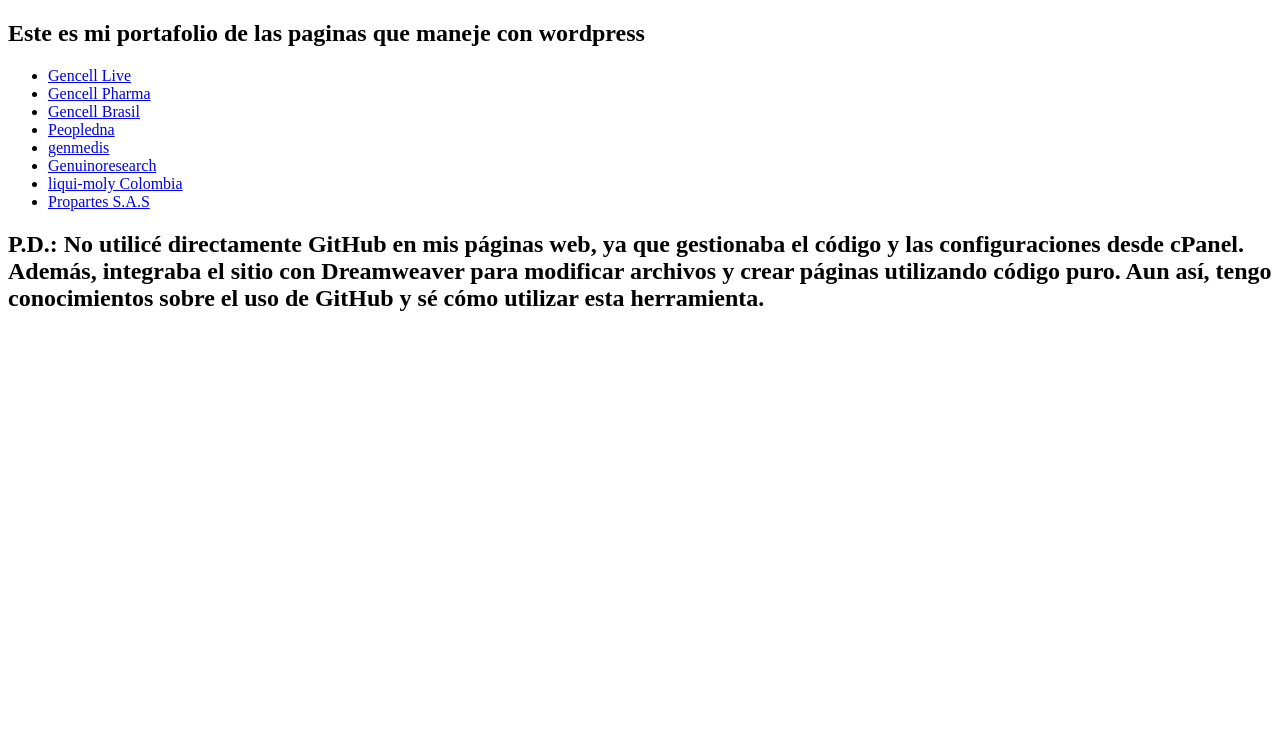
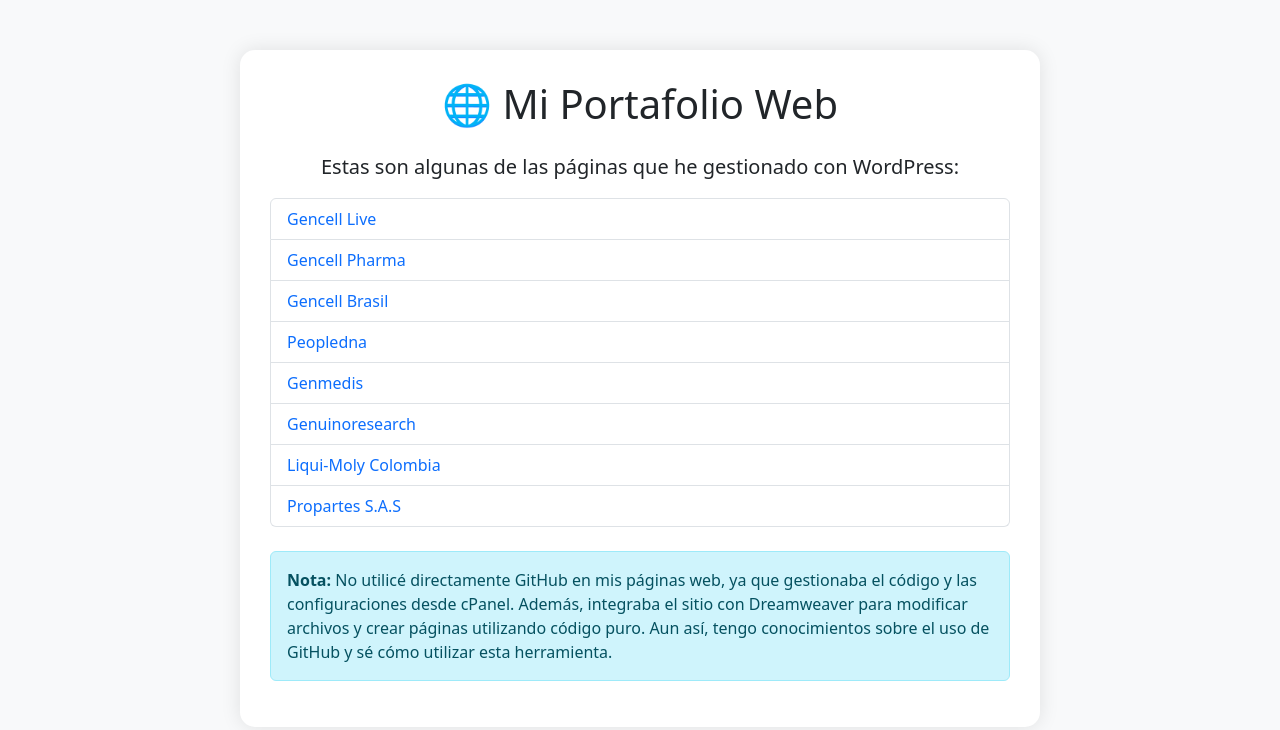
Before and after one commit to Javierg145/Githubpages, a plain HTML site: page index.html in a window 1280 px wide. Drawn offline with nearby package versions, Linux system fonts and the light colour scheme.

Commit message:
Update index.html

```diff
--- a/index.html
+++ b/index.html
@@ -1,22 +1,55 @@
 <!doctype html>
-<html>
+<html lang="es">
 <head>
-<meta charset="utf-8">
-<title>Paginas Web</title>
+  <meta charset="utf-8">
+  <title>Portafolio Web</title>
+  <meta name="viewport" content="width=device-width, initial-scale=1">
+  <!-- Bootstrap CSS -->
+  <link href="https://cdn.jsdelivr.net/npm/bootstrap@5.3.2/dist/css/bootstrap.min.css" rel="stylesheet">
+  <style>
+    body {
+      background-color: #f8f9fa;
+    }
+    .portafolio-container {
+      max-width: 800px;
+      margin: 50px auto;
+      background-color: #ffffff;
+      padding: 30px;
+      border-radius: 15px;
+      box-shadow: 0 0 20px rgba(0, 0, 0, 0.1);
+    }
+    .list-group-item a {
+      text-decoration: none;
+      color: #0d6efd;
+    }
+    .list-group-item a:hover {
+      text-decoration: underline;
+    }
+  </style>
 </head>
 <body>
-<h2>Este es mi portafolio de las paginas que maneje con wordpress</h2>
-<ul>
-  <li><a href="https://gencell.live">Gencell Live</a></li>
-  <li><a href="https://gencellpharma.com">Gencell Pharma</a></li>
-  <li><a href="https://gencell.com.br">Gencell Brasil</a></li>
-  <li><a href="https://peopledna.com.co">Peopledna</a></li>
-  <li><a href="https://genmedis.com">genmedis</a></li>
-  <li><a href="https://genuinoresearch.com">Genuinoresearch</a></li>
-  <li><a href="https://liqui-moly.com.co">liqui-moly Colombia</a></li>
-  <li><a href="https://www.propartes.com">Propartes S.A.S</a></li>
-</ul>
 
-<h2> P.D.: No utilicé directamente GitHub en mis páginas web, ya que gestionaba el código y las configuraciones desde cPanel. Además, integraba el sitio con Dreamweaver para modificar archivos y crear páginas utilizando código puro. Aun así, tengo conocimientos sobre el uso de GitHub y sé cómo utilizar esta herramienta.</h2>
+  <div class="container portafolio-container">
+    <h1 class="mb-4 text-center">🌐 Mi Portafolio Web</h1>
+    <p class="lead text-center">Estas son algunas de las páginas que he gestionado con WordPress:</p>
+
+    <ul class="list-group mb-4">
+      <li class="list-group-item"><a href="https://gencell.live" target="_blank">Gencell Live</a></li>
+      <li class="list-group-item"><a href="https://gencellpharma.com" target="_blank">Gencell Pharma</a></li>
+      <li class="list-group-item"><a href="https://gencell.com.br" target="_blank">Gencell Brasil</a></li>
+      <li class="list-group-item"><a href="https://peopledna.com.co" target="_blank">Peopledna</a></li>
+      <li class="list-group-item"><a href="https://genmedis.com" target="_blank">Genmedis</a></li>
+      <li class="list-group-item"><a href="https://genuinoresearch.com" target="_blank">Genuinoresearch</a></li>
+      <li class="list-group-item"><a href="https://liqui-moly.com.co" target="_blank">Liqui-Moly Colombia</a></li>
+      <li class="list-group-item"><a href="https://www.propartes.com" target="_blank">Propartes S.A.S</a></li>
+    </ul>
+
+    <div class="alert alert-info">
+      <strong>Nota:</strong> No utilicé directamente GitHub en mis páginas web, ya que gestionaba el código y las configuraciones desde cPanel. Además, integraba el sitio con Dreamweaver para modificar archivos y crear páginas utilizando código puro. Aun así, tengo conocimientos sobre el uso de GitHub y sé cómo utilizar esta herramienta.
+    </div>
+  </div>
+
+  <!-- Bootstrap JS (opcional si no hay JS dinámico) -->
+  <script src="https://cdn.jsdelivr.net/npm/bootstrap@5.3.2/dist/js/bootstrap.bundle.min.js"></script>
 </body>
 </html>
```
